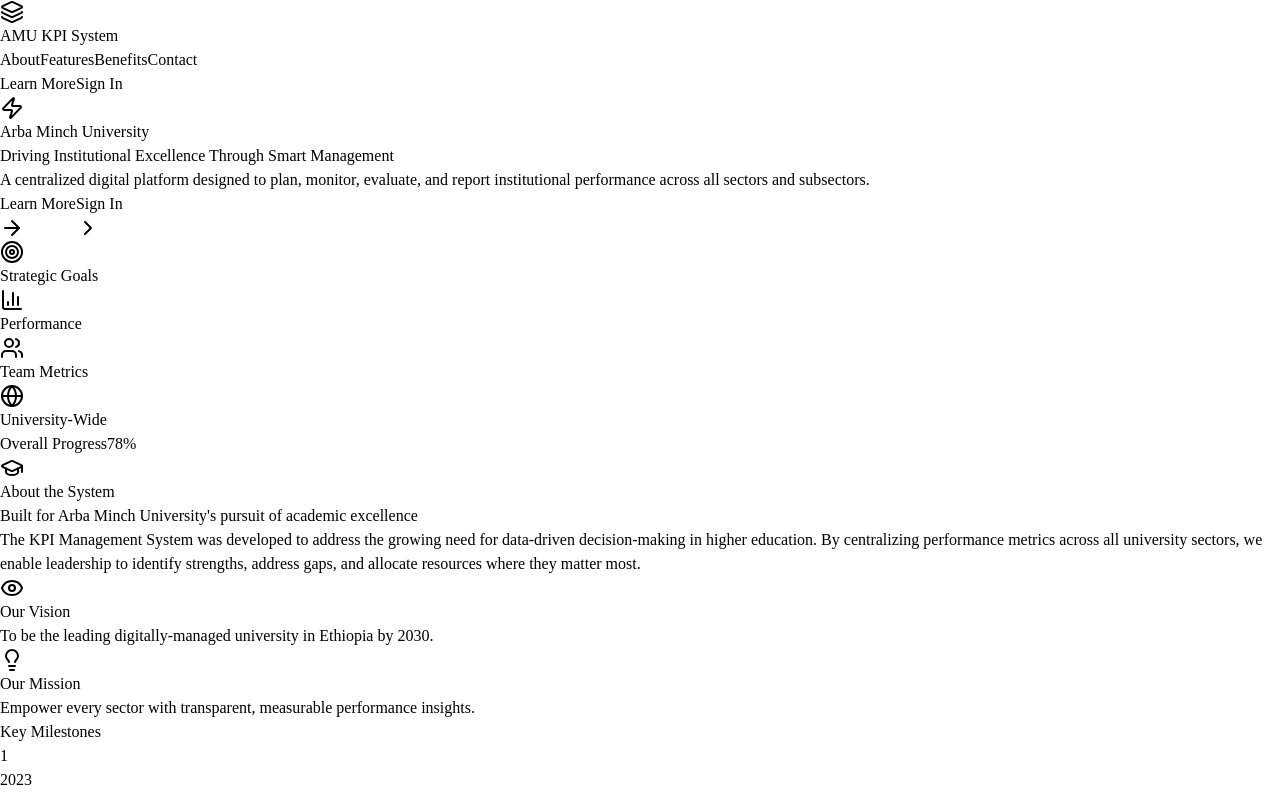
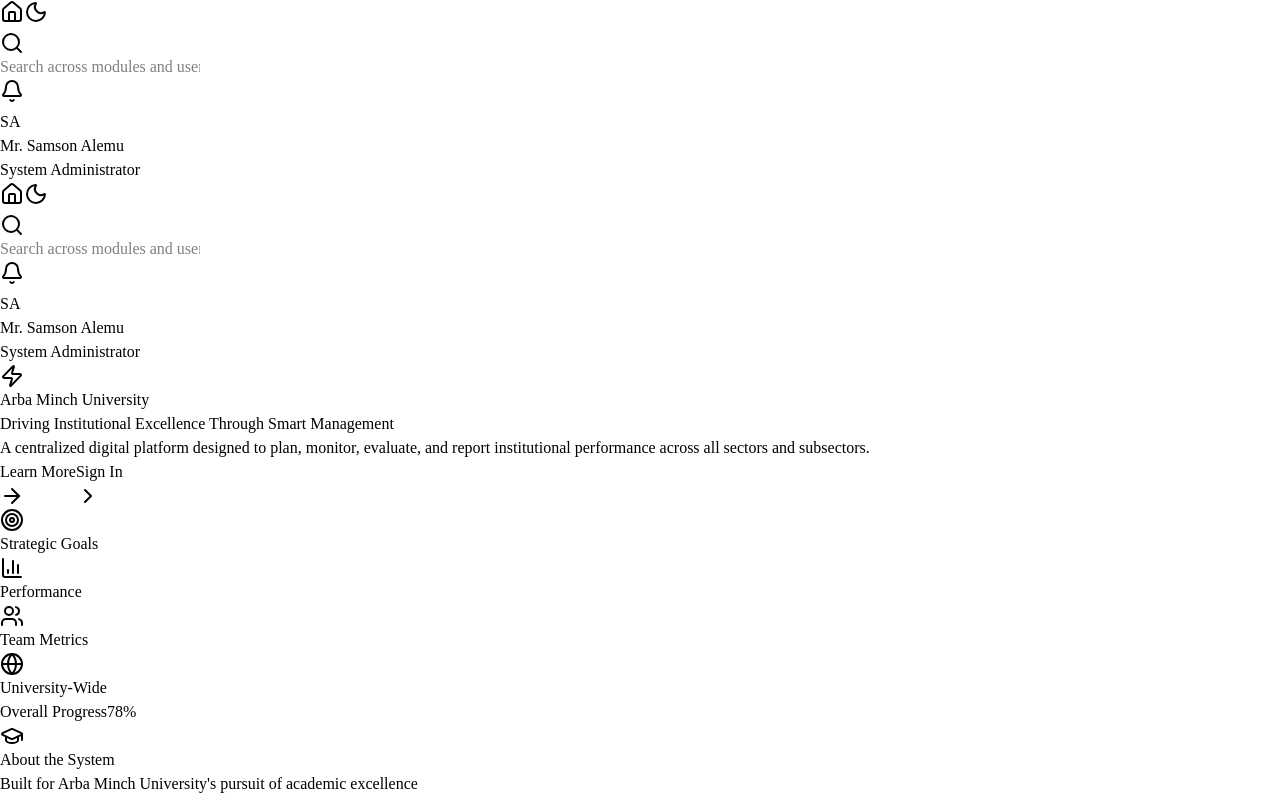
Before and after one commit to MentosMkt/AMU-KPI-Monitoring-System, a React app in the folder Frontend/: page / in a window 1280 px wide. Shown: the top 795 px of the page. Built offline with nearby package versions, Linux system fonts and the light colour scheme; the HTML template or start-up script is replaced by a standard one.

Commit message:
change the layout of app

```diff
--- a/Frontend/src/Components/UI/Navbar.jsx
+++ b/Frontend/src/Components/UI/Navbar.jsx
@@ -4,7 +4,7 @@
 import { Layers } from "lucide-react";
 
 const user = {
-  isAuthenticated: false,
+  isAuthenticated: true,
 };
 
 const navLinks = ["About", "Features", "Benefits", "Contact"];
--- a/Frontend/src/Pages/Admin/AdminDashboard.jsx
+++ /dev/null
@@ -1,5 +0,0 @@
-function AdminDashboard() {
-  return <div>Admin Dashboard</div>;
-}
-
-export default AdminDashboard;
--- a/Frontend/src/Pages/Authentication/LandingPage.jsx
+++ b/Frontend/src/Pages/Authentication/LandingPage.jsx
@@ -23,6 +23,7 @@
 
 import kpiImage from "../../assets/images/kpi.jpeg";
 import { useEffect } from "react";
+import Navbar from "../../Components/UI/Navbar";
 
 const features = [
   {
@@ -78,6 +79,7 @@
 
   return (
     <div className="flex-1 bg-background overflow-x-hidden w-full">
+      <Navbar />
       {/* Hero */}
       <section className="relative py-24 md:py-32 overflow-hidden">
         <div
```
